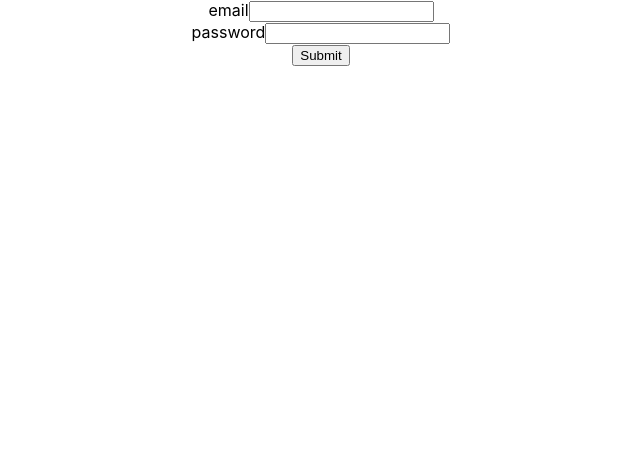
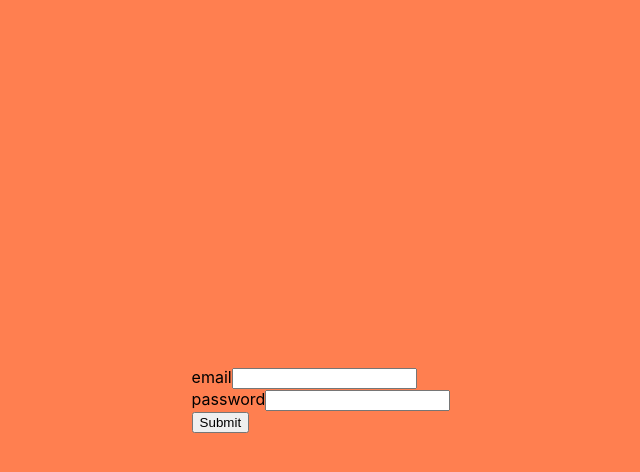
Before and after one commit to sir-udenna/react-eats, a React (Create React App) app: page / in a window 1280 px wide. Shown: the top 472 px of the page, without its empty margins (319-959 px from the left). Built offline with nearby package versions, Linux system fonts and the light colour scheme.

Commit message:
login form changes & some styling

```diff
--- a/src/App.js
+++ b/src/App.js
@@ -1,39 +1,11 @@
 import React from 'react';
 import './App.css';
 import LogIn from './Login/Login'
-import {
-  BrowserRouter as Router,
-  Switch,
-  Route,
-  // Link,
-  BrowserRouter,
-  // Redirect
-} from "react-router-dom";
+import Home from './Home/Home'
+import { BrowserRouter as Router, Switch, Route, Link, BrowserRouter, Redirect } from 'react-router-dom';
+// import { Redirect } from 'react-router-dom/cjs/react-router-dom.min';
 
 class App extends React.Component {
-
-  // http://api.openweathermap.org/data/2.5/weather?q=houston&appid=01e37278f53966b3856ffe031fc95713
-
-
-
-  // componentDidMount() {
-
-  //   fetch("https://travel-advisor.p.rapidapi.com/restaurants/list-by-latlng?latitude=29.7407&longitude=-95.4636&limit=5&currency=USD&distance=2&open_now=false&lunit=mi&lang=en_US", {
-  //     "method": "GET",
-  //     "headers": {
-  //       "x-rapidapi-key": "b8ff6ed078msh07057e8dba637a4p181fb2jsn24c2f0f4eeb7",
-  //       "x-rapidapi-host": "travel-advisor.p.rapidapi.com"
-  //     }
-  //   })
-  //   .then(response => response.json())
-  //   .then(response => {
-  //     console.log(response);
-  //   })
-  //   .catch(err => {
-  //     console.error(err);
-  //   });
-
-  // }
 
   handleLogin = (e) => {
     e.preventDefault()
@@ -69,14 +41,37 @@ class App extends React.Component {
 
   }
 
+  // componentDidMount() {
+
+  //   fetch("https://travel-advisor.p.rapidapi.com/restaurants/list-by-latlng?latitude=29.7407&longitude=-95.4636&limit=5&currency=USD&distance=2&open_now=false&lunit=mi&lang=en_US", {
+  //     "method": "GET",
+  //     "headers": {
+  //       "x-rapidapi-key": "b8ff6ed078msh07057e8dba637a4p181fb2jsn24c2f0f4eeb7",
+  //       "x-rapidapi-host": "travel-advisor.p.rapidapi.com"
+  //     }
+  //   })
+  //   .then(response => response.json())
+  //   .then(response => {
+  //     console.log(response);
+  //   })
+  //   .catch(err => {
+  //     console.error(err);
+  //   });
+
+  // }
+
   render() {
+
+    if(!window.localStorage.token){
+      return(<LogIn handleLogin={this.handleLogin}/>)
+    }
+
     return (
       <div className="App">
       <BrowserRouter>
         <Switch>
-          <Route exact path="/">
-            {/* form to login goes here */}
-            <LogIn handleLogin = {this.handleLogin}/>
+          <Route exact path="/home">
+            <Home />
           </Route>
         </Switch>
       </BrowserRouter>
@@ -86,3 +81,5 @@ class App extends React.Component {
 }
 
 export default App;
+
+  // http://api.openweathermap.org/data/2.5/weather?q=houston&appid=01e37278f53966b3856ffe031fc95713
--- /dev/null
+++ b/src/Home/Home.js
@@ -0,0 +1,8 @@
+import './Home.css'
+
+const Home = props => {
+    return (<h1>Home Page</h1>
+    )
+}
+
+export default Home;
--- /dev/null
+++ b/src/Login/Login.css
@@ -0,0 +1,10 @@
+body {background-color: coral;}
+
+.container{
+    display:flex;
+      align-items:center;
+      justify-content:center;
+      height:100vh;
+      width:100%;
+      background-color: coral;
+  }
--- a/src/Login/Login.js
+++ b/src/Login/Login.js
@@ -1,13 +1,20 @@
+import './Login.css'
+
 const LogIn = props => {
-    return(<form onSubmit={props.handleLogin}>
-        <label>email</label>
-        <input type="text"/>
-        <br/>
-        <label>password</label>
-        <input type="password"/>
-        <br/>
-        <input type="submit"/>
-    </form>)
+    return (
+        <div className="container">
+            <form onSubmit={props.handleLogin}>
+                <label>email</label>
+                <input type="text" required />
+                <br />
+                <label>password</label>
+                <input type="password" required />
+                <br />
+                <input type="submit" />
+            </form>
+        </div>
+
+    )
 }
 
 export default LogIn;
```
Also changed, not shown: src/Home/Home.css (added).
